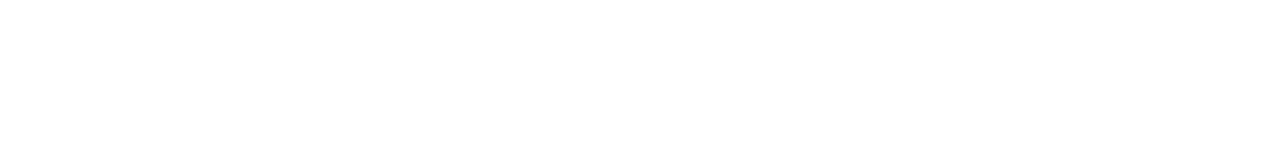
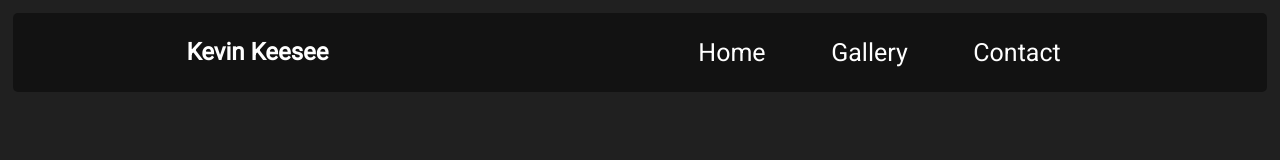
Before and after one commit to kevinkeesee/create-a-website, a plain HTML site: page contact.html in a window 1280 px wide. Drawn offline with Linux system fonts and the light colour scheme.

Commit message:
Formatted Gallery and Contact

```diff
--- a/contact.html
+++ b/contact.html
@@ -3,9 +3,23 @@
 <head>
     <meta charset="UTF-8">
     <meta name="viewport" content="width=device-width, initial-scale=1.0">
+    <link href="https://fonts.googleapis.com/css2?family=Roboto&display=swap" rel="stylesheet">
+    <link rel="stylesheet" href="index.css">
     <title>Contact</title>
 </head>
 <body>
+    <div>
+        <header>
+                <h2>Kevin Keesee</h2>
+            <nav>
+                <div class="link"><a href="index.html">Home</a></div>
+                <div class="link"><a href="gallery.html">Gallery</a></div>
+                <div class="link"><a>Contact</a></div>
+            </nav>
+        </header>
+    </div>
+
+
 
 </body>
 </html>
```
Also changed, not shown: gallery.html (+14 -0 lines), index.html (+1 -0 lines).
